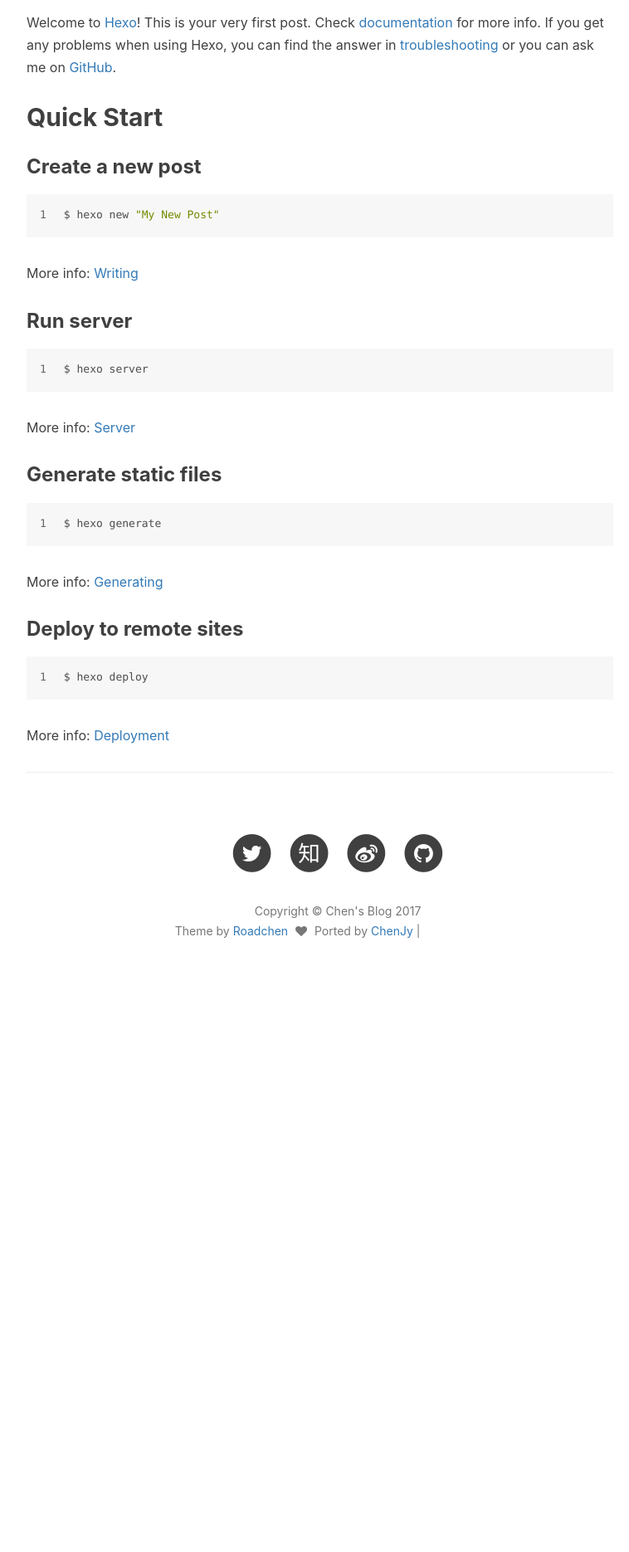
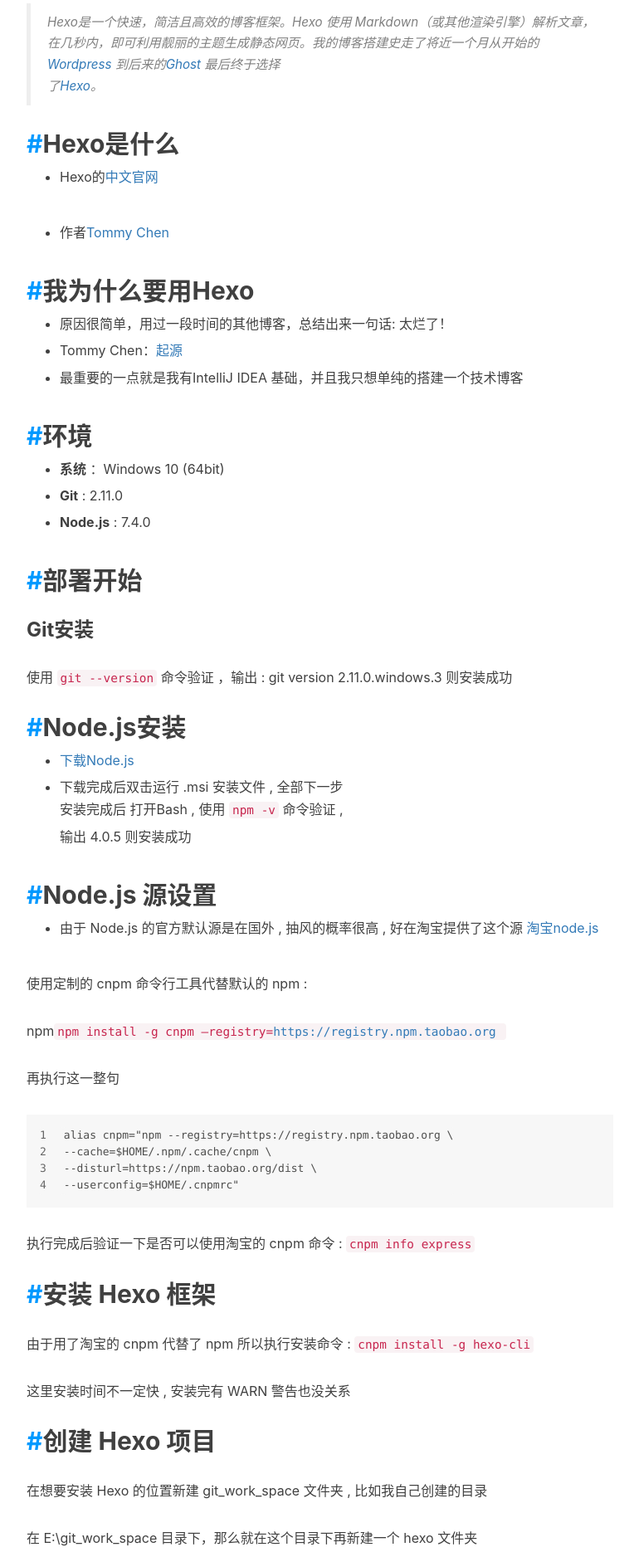
Before and after one commit to Gvittachen/corftchen.github.io, a plain HTML site: page 2017/02/01/这是一篇新文章/index.html in a window 1280 px wide. Shown: the part 459-2329 px from the top of the page at 83% size, without its empty margins (233-991 px from the left). Before the commit the page ends 1684 px from the top, so only its background shows below. Drawn offline with nearby package versions, Linux system fonts and the light colour scheme; grey boxes are pictures that could not be loaded.

Commit message:
Site updated: 2017-02-02 20:04:50

```diff
--- a/2017/02/01/这是一篇新文章/index.html
+++ b/2017/02/01/这是一篇新文章/index.html
@@ -13,7 +13,7 @@
 
     <title>
 
-          这是一篇新文章 - Chen的博客 | Chen Blog
+          使用Github搭建Hexo博客 - Chen的博客 | Chen Blog
 
     </title>
 
@@ -142,7 +142,7 @@
                     <div class="tags">
 
                     </div>
-                    <h1>这是一篇新文章</h1>
+                    <h1>使用Github搭建Hexo博客</h1>
                     <h2 class="subheading"></h2>
                     <span class="meta">
                         Posted by Chen on
@@ -165,16 +165,61 @@
                 col-md-10 col-md-offset-1
                 post-container">
 
-                <p>Welcome to <a href="https://hexo.io/" target="_blank" rel="external">Hexo</a>! This is your very first post. Check <a href="https://hexo.io/docs/" target="_blank" rel="external">documentation</a> for more info. If you get any problems when using Hexo, you can find the answer in <a href="https://hexo.io/docs/troubleshooting.html" target="_blank" rel="external">troubleshooting</a> or you can ask me on <a href="https://github.com/hexojs/hexo/issues" target="_blank" rel="external">GitHub</a>.</p>
-<h2 id="Quick-Start"><a href="#Quick-Start" class="headerlink" title="Quick Start"></a>Quick Start</h2><h3 id="Create-a-new-post"><a href="#Create-a-new-post" class="headerlink" title="Create a new post"></a>Create a new post</h3><figure class="highlight bash"><table><tr><td class="gutter"><pre><div class="line">1</div></pre></td><td class="code"><pre><div class="line">$ hexo new <span class="string">"My New Post"</span></div></pre></td></tr></table></figure>
-<p>More info: <a href="https://hexo.io/docs/writing.html" target="_blank" rel="external">Writing</a></p>
-<h3 id="Run-server"><a href="#Run-server" class="headerlink" title="Run server"></a>Run server</h3><figure class="highlight bash"><table><tr><td class="gutter"><pre><div class="line">1</div></pre></td><td class="code"><pre><div class="line">$ hexo server</div></pre></td></tr></table></figure>
-<p>More info: <a href="https://hexo.io/docs/server.html" target="_blank" rel="external">Server</a></p>
-<h3 id="Generate-static-files"><a href="#Generate-static-files" class="headerlink" title="Generate static files"></a>Generate static files</h3><figure class="highlight bash"><table><tr><td class="gutter"><pre><div class="line">1</div></pre></td><td class="code"><pre><div class="line">$ hexo generate</div></pre></td></tr></table></figure>
-<p>More info: <a href="https://hexo.io/docs/generating.html" target="_blank" rel="external">Generating</a></p>
-<h3 id="Deploy-to-remote-sites"><a href="#Deploy-to-remote-sites" class="headerlink" title="Deploy to remote sites"></a>Deploy to remote sites</h3><figure class="highlight bash"><table><tr><td class="gutter"><pre><div class="line">1</div></pre></td><td class="code"><pre><div class="line">$ hexo deploy</div></pre></td></tr></table></figure>
-<p>More info: <a href="https://hexo.io/docs/deployment.html" target="_blank" rel="external">Deployment</a></p>
-
+                <blockquote>
+<p>Hexo是一个快速，简洁且高效的博客框架。Hexo 使用 Markdown（或其他渲染引擎）解析文章，<br>在几秒内，即可利用靓丽的主题生成静态网页。我的博客搭建史走了将近一个月从开始的<a href="https://cn.wordpress.org/" target="_blank" rel="external">Wordpress</a> 到后来的<a href="https://blog.ghost.org/" target="_blank" rel="external">Ghost</a> 最后终于选择<br>了<a href="http://hexo.io/zh-cn/" target="_blank" rel="external">Hexo</a>。</p>
+</blockquote>
+<h2 id="Hexo是什么"><a href="#Hexo是什么" class="headerlink" title="#Hexo是什么"></a><font color="#0099ff">#</font>Hexo是什么</h2><ul>
+<li>Hexo的<a href="http://hexo.io/zh-cn/" target="_blank" rel="external">中文官网</a></li>
+</ul>
+<ul>
+<li>作者<a href="https://zespia.tw/" target="_blank" rel="external">Tommy Chen</a></li>
+</ul>
+<h2 id="我为什么要用Hexo"><a href="#我为什么要用Hexo" class="headerlink" title="#我为什么要用Hexo"></a><font color="#0099ff">#</font>我为什么要用Hexo</h2><ul>
+<li><p>原因很简单，用过一段时间的其他博客，总结出来一句话: 太烂了！</p>
+</li>
+<li><p>Tommy Chen：<a href="https://zespia.tw/blog/2012/10/11/hexo-debut/" target="_blank" rel="external">起源</a></p>
+</li>
+<li><p>最重要的一点就是我有IntelliJ IDEA 基础，并且我只想单纯的搭建一个技术博客</p>
+</li>
+</ul>
+<h2 id="环境"><a href="#环境" class="headerlink" title="#环境"></a><font color="#0099ff">#</font>环境</h2><ul>
+<li><p><strong>系统</strong> ：Windows 10 (64bit)</p>
+</li>
+<li><p><strong>Git</strong> : 2.11.0</p>
+</li>
+<li><p><strong>Node.js</strong> : 7.4.0</p>
+</li>
+</ul>
+<h2 id="部署开始"><a href="#部署开始" class="headerlink" title="#部署开始"></a><font color="#0099ff">#</font>部署开始</h2><h3 id="Git安装"><a href="#Git安装" class="headerlink" title="Git安装"></a>Git安装</h3><p>使用 <code>git --version</code> 命令验证 ，输出 : git version 2.11.0.windows.3 则安装成功</p>
+<h2 id="Node-js安装"><a href="#Node-js安装" class="headerlink" title="#Node.js安装"></a><font color="#0099ff">#</font>Node.js安装</h2><ul>
+<li><p><a href="http://nodejs.org/" target="_blank" rel="external">下载Node.js</a></p>
+</li>
+<li><p>下载完成后双击运行 .msi 安装文件 , 全部下一步<br>安装完成后 打开Bash , 使用 <code>npm -v</code> 命令验证 ,</p>
+<p> 输出 4.0.5 则安装成功</p>
+</li>
+</ul>
+<h2 id="Node-js-源设置"><a href="#Node-js-源设置" class="headerlink" title="#Node.js 源设置"></a><font color="#0099ff">#</font>Node.js 源设置</h2><ul>
+<li>由于 Node.js 的官方默认源是在国外 , 抽风的概率很高 , 好在淘宝提供了这个源  <a href="http://npm.taobao.org/" target="_blank" rel="external">淘宝node.js</a></li>
+</ul>
+<p>使用定制的 cnpm 命令行工具代替默认的 npm :</p>
+<p>npm<code>npm install -g cnpm –registry=<a href="https://registry.npm.taobao.org" target="_blank" rel="external">https://registry.npm.taobao.org</a><code></code></code></p>
+<p>再执行这一整句</p>
+<figure class="highlight plain"><table><tr><td class="gutter"><pre><div class="line">1</div><div class="line">2</div><div class="line">3</div><div class="line">4</div></pre></td><td class="code"><pre><div class="line">alias cnpm=&quot;npm --registry=https://registry.npm.taobao.org \</div><div class="line">--cache=$HOME/.npm/.cache/cnpm \</div><div class="line">--disturl=https://npm.taobao.org/dist \</div><div class="line">--userconfig=$HOME/.cnpmrc&quot;</div></pre></td></tr></table></figure>
+<p>执行完成后验证一下是否可以使用淘宝的 cnpm 命令 : <code>cnpm info express</code></p>
+<h2 id="安装-Hexo-框架"><a href="#安装-Hexo-框架" class="headerlink" title="#安装 Hexo 框架"></a><font color="#0099ff">#</font>安装 Hexo 框架</h2><p>由于用了淘宝的 cnpm 代替了 npm 所以执行安装命令 : <code>cnpm install -g hexo-cli</code></p>
+<p>这里安装时间不一定快 , 安装完有 WARN 警告也没关系</p>
+<h2 id="创建-Hexo-项目"><a href="#创建-Hexo-项目" class="headerlink" title="#创建 Hexo 项目"></a><font color="#0099ff">#</font>创建 Hexo 项目</h2><p>在想要安装 Hexo 的位置新建 git_work_space 文件夹 , 比如我自己创建的目录</p>
+<p>在 E:\git_work_space 目录下，那么就在这个目录下再新建一个 hexo 文件夹</p>
+<p>进入该目录：<code>cd e:/git_work_space/hexo</code></p>
+<p>然后执行： <code>hexo init</code> , 这个时间可能也会很长有显示WARN也不要管</p>
+<p>最后执行： <code>cnpm install</code> , 有显示WARN也不用管</p>
+<p>启动 hexo 本地服务： <code>hexo server</code></p>
+<p>再浏览器里访问 ：<a href="http://localhost:4000/" target="_blank" rel="external">http://localhost:4000/</a> 如果能访问并且是 hexo 的欢迎页面说明开启成功</p>
+<p>再转到 Git Bash 中 , 按下 <code>ctrl + c</code>停止服务</p>
+<h2 id="下载Hexo主题"><a href="#下载Hexo主题" class="headerlink" title="#下载Hexo主题"></a><font color="#0099ff">#</font>下载Hexo主题</h2><ul>
+<li>由于默认主题太大(bull)众(shit)了 , 所以我们得换个主题</li>
+</ul>
+<h2 id=""><a href="#" class="headerlink" title="#"></a><font color="#0099ff">#</font></h2>
 
                 <hr>
 
```
Also changed, not shown: index.html (+12 -3 lines).
